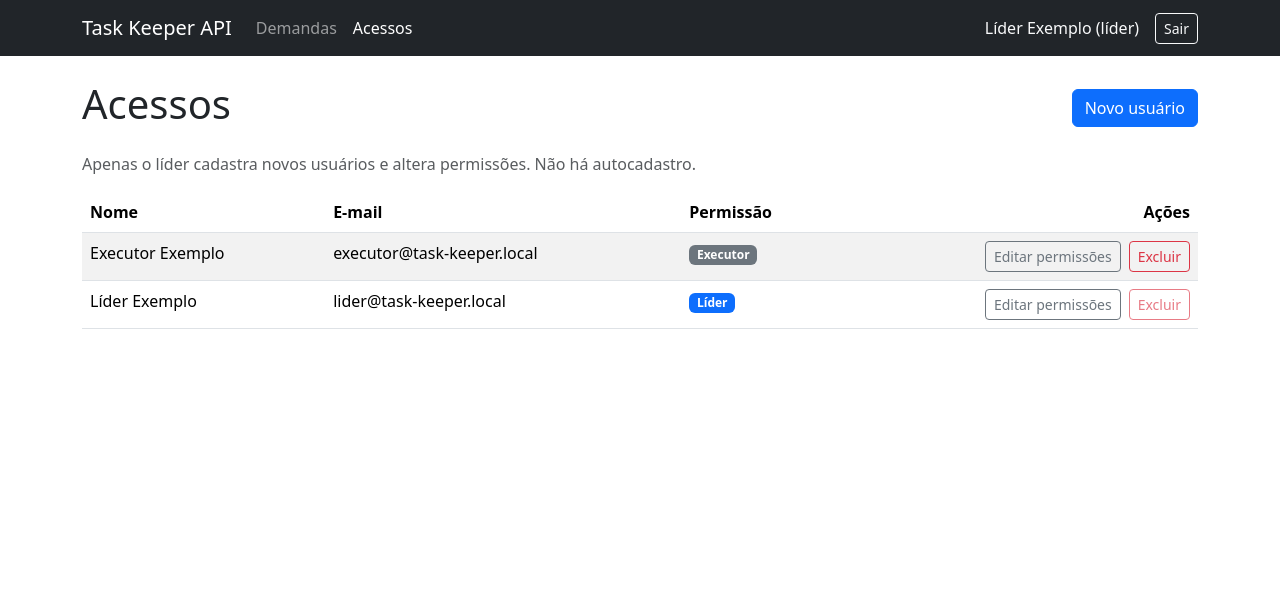
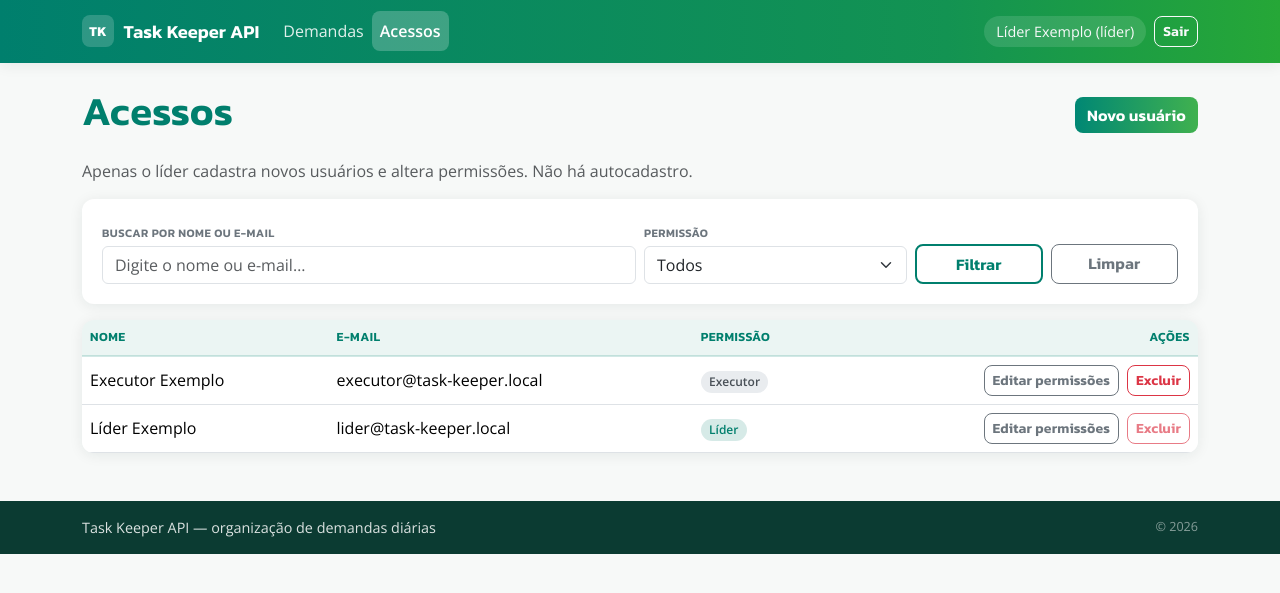
Before and after one commit to Hirley/task_keeper_api, a Rails app: page /users in a window 1280 px wide. Shown: the top 593 px of the page. Run offline with Rails 7, Linux system fonts and the light colour scheme; a user stored in the database is signed in; some libraries are stand-ins or nearby versions.

Commit message:
Aplica redesign visual (CGE-CE) + busca e paginação em Demandas/Acessos
Aplica o patch task_keeper_api_redesign.patch (gerado a partir da main
antes da PR #4), reconciliando manualmente os dois arquivos que
conflitavam com o botão "Excluir usuário" já mesclado
(users_controller.rb e users/index.html.haml).

- app/assets/stylesheets/application.css: identidade visual inspirada
  no portal da CGE-CE (gradiente, tipografia Kanit/Open Sans, cards,
  badges, paginação, foco visível).
- Paginatable (app/controllers/concerns/paginatable.rb): paginação via
  limit/offset puro, sem gem nova.
- Demandas e Acessos ganham formulário de busca (texto + datalist de
  autocomplete + filtro por status/permissão) e paginação.
- Formulários de demanda/usuário ganham autocomplete nos campos.
- Layout: navbar com toggler mobile (exige bootstrap.bundle.min.js,
  adicionado), footer, Google Fonts.
- Corrigido: os links de paginação usavam a chave símbolo :page junto
  da chave string "page" de request.query_parameters, o que duplicava
  o parâmetro "page" na querystring — trocado para "page" (string) nos
  três links do partial de paginação.
- Specs novos cobrindo busca por título/status (demandas), busca por
  nome/e-mail/permissão (usuários) e paginação além de 10 registros.

```diff
--- /dev/null
+++ b/app/assets/stylesheets/application.css
@@ -0,0 +1,300 @@
+/*
+ * Identidade visual inspirada no portal da Controladoria e Ouvidoria Geral
+ * do Estado do Ceará (https://www.ce.gov.br/cge/).
+ *
+ * Paleta e tipografia extraídas do site real (via inspeção de estilos
+ * computados): gradiente verde-petróleo -> verde institucional, fonte
+ * Kanit para títulos/UI e Open Sans para o corpo do texto.
+ */
+
+:root {
+  --tk-teal: #007f6d;
+  --tk-green-mid: #139352;
+  --tk-green: #26a737;
+  --tk-green-strong: #1b7727;
+  --tk-cyan: #5ac1d4;
+  --tk-gradient: linear-gradient(90deg, #007f6d 0%, #139352 74%, #26a737 100%);
+  --tk-gradient-soft: linear-gradient(90deg, #008774 0%, #40b14f 100%);
+  --tk-bg: #f7f9f8;
+  --tk-text: #212529;
+  --tk-radius: 0.75rem;
+  --tk-radius-sm: 0.5rem;
+  --tk-shadow: 0 2px 14px rgba(0, 40, 34, 0.08);
+}
+
+/* ---------- Tipografia ---------- */
+
+body {
+  background-color: var(--tk-bg);
+  color: var(--tk-text);
+  font-family: "Open Sans", "Segoe UI", Helvetica, Arial, sans-serif;
+  font-weight: 400;
+}
+
+h1,
+h2,
+h3,
+h4,
+h5,
+h6,
+.navbar-brand,
+.btn,
+label,
+.form-label,
+th {
+  font-family: "Kanit", "Open Sans", "Segoe UI", Helvetica, Arial, sans-serif;
+}
+
+h1 {
+  font-weight: 600;
+  color: var(--tk-teal);
+  letter-spacing: 0.01em;
+}
+
+/* ---------- Acessibilidade (foco visível, como no padrão gov.br) ---------- */
+
+a:focus-visible,
+button:focus-visible,
+.btn:focus-visible,
+.form-control:focus-visible,
+.form-select:focus-visible,
+input:focus-visible {
+  outline: 3px solid var(--tk-cyan);
+  outline-offset: 2px;
+}
+
+.form-control:focus,
+.form-select:focus {
+  border-color: var(--tk-teal);
+  box-shadow: 0 0 0 0.2rem rgba(0, 127, 109, 0.18);
+}
+
+/* ---------- Navbar ---------- */
+
+.tk-navbar {
+  background: var(--tk-gradient);
+  box-shadow: var(--tk-shadow);
+  padding-top: 0.65rem;
+  padding-bottom: 0.65rem;
+}
+
+.tk-brand {
+  display: inline-flex;
+  align-items: center;
+  gap: 0.6rem;
+  font-weight: 600;
+  font-size: 1.15rem;
+  color: #fff !important;
+}
+
+.tk-brand-badge {
+  display: inline-flex;
+  align-items: center;
+  justify-content: center;
+  width: 2rem;
+  height: 2rem;
+  border-radius: var(--tk-radius-sm);
+  background: rgba(255, 255, 255, 0.18);
+  font-weight: 700;
+  font-size: 0.85rem;
+  letter-spacing: 0.03em;
+}
+
+.tk-navbar .nav-link {
+  color: rgba(255, 255, 255, 0.88);
+  font-weight: 500;
+  border-radius: var(--tk-radius-sm);
+  padding-left: 0.75rem;
+  padding-right: 0.75rem;
+  transition: background-color 0.15s ease-in-out, color 0.15s ease-in-out;
+}
+
+.tk-navbar .nav-link:hover,
+.tk-navbar .nav-link:focus-visible {
+  color: #fff;
+  background-color: rgba(255, 255, 255, 0.14);
+}
+
+.tk-navbar .nav-link.active {
+  color: #fff;
+  background-color: rgba(255, 255, 255, 0.22);
+  font-weight: 600;
+}
+
+.tk-user-chip {
+  font-size: 0.9rem;
+  background-color: rgba(255, 255, 255, 0.12);
+  padding: 0.3rem 0.75rem;
+  border-radius: 999px;
+}
+
+/* ---------- Botões ---------- */
+
+.btn {
+  border-radius: var(--tk-radius-sm);
+  font-weight: 600;
+  letter-spacing: 0.01em;
+}
+
+.btn-tk-primary {
+  background: var(--tk-gradient-soft);
+  border: none;
+  color: #fff;
+}
+
+.btn-tk-primary:hover,
+.btn-tk-primary:focus {
+  filter: brightness(0.94);
+  color: #fff;
+}
+
+.btn-tk-outline {
+  background-color: #fff;
+  border: 2px solid var(--tk-teal);
+  color: var(--tk-teal);
+}
+
+.btn-tk-outline:hover,
+.btn-tk-outline:focus {
+  background-color: var(--tk-teal);
+  color: #fff;
+}
+
+/* ---------- Cards / superfícies ---------- */
+
+.tk-card {
+  background-color: #fff;
+  border: none;
+  border-radius: var(--tk-radius);
+  box-shadow: var(--tk-shadow);
+}
+
+.tk-card .card-body {
+  padding: 1.25rem;
+}
+
+/* ---------- Tabelas ---------- */
+
+.table-responsive.tk-card {
+  padding: 0;
+}
+
+.tk-card table {
+  margin-bottom: 0;
+}
+
+.tk-card thead th {
+  background-color: rgba(0, 127, 109, 0.08);
+  color: var(--tk-teal);
+  font-weight: 600;
+  text-transform: uppercase;
+  font-size: 0.78rem;
+  letter-spacing: 0.04em;
+  border-bottom: 2px solid rgba(0, 127, 109, 0.18);
+  white-space: nowrap;
+}
+
+.tk-card tbody tr:hover {
+  background-color: rgba(38, 167, 55, 0.06);
+}
+
+/* ---------- Badges de status/permissão ---------- */
+
+.badge {
+  font-weight: 600;
+  font-size: 0.75rem;
+  padding: 0.4em 0.7em;
+  border-radius: 999px;
+}
+
+.tk-badge-status-pendente {
+  background-color: #fff3cd;
+  color: #7a5b00;
+}
+
+.tk-badge-status-em_andamento {
+  background-color: rgba(90, 193, 212, 0.22);
+  color: #0a5c6b;
+}
+
+.tk-badge-status-concluida {
+  background-color: rgba(38, 167, 55, 0.18);
+  color: #1b7727;
+}
+
+.tk-badge-lider {
+  background-color: rgba(0, 127, 109, 0.16);
+  color: var(--tk-teal);
+}
+
+.tk-badge-executor {
+  background-color: #e9ecef;
+  color: #495057;
+}
+
+/* ---------- Filtros / busca ---------- */
+
+.tk-filter-label {
+  text-transform: uppercase;
+  font-size: 0.72rem;
+  letter-spacing: 0.04em;
+  font-weight: 600;
+  color: #6c757d;
+}
+
+/* ---------- Paginação ---------- */
+
+.pagination-tk .page-link {
+  color: var(--tk-teal);
+  border-radius: var(--tk-radius-sm);
+  margin: 0 0.15rem;
+  border: 1px solid rgba(0, 127, 109, 0.18);
+}
+
+.pagination-tk .page-item.active .page-link {
+  background: var(--tk-gradient-soft);
+  border-color: transparent;
+  color: #fff;
+}
+
+.pagination-tk .page-item.disabled .page-link {
+  color: #adb5bd;
+  background-color: transparent;
+}
+
+/* ---------- Alertas ---------- */
+
+.tk-alert {
+  border: none;
+  border-radius: var(--tk-radius-sm);
+  box-shadow: var(--tk-shadow);
+}
+
+/* ---------- Login ---------- */
+
+.tk-login-card {
+  border: none;
+  border-radius: var(--tk-radius);
+  box-shadow: var(--tk-shadow);
+  overflow: hidden;
+}
+
+.tk-login-header {
+  background: var(--tk-gradient);
+  color: #fff;
+  padding: 1.75rem 1.5rem;
+}
+
+.tk-login-header h1 {
+  color: #fff;
+  margin-bottom: 0.15rem;
+}
+
+/* ---------- Footer ---------- */
+
+.tk-footer {
+  background-color: #0b3b32;
+  color: rgba(255, 255, 255, 0.85);
+  margin-top: 3rem;
+  font-size: 0.9rem;
+}
--- a/app/controllers/application_controller.rb
+++ b/app/controllers/application_controller.rb
@@ -1,4 +1,6 @@
 class ApplicationController < ActionController::Base
+  include Paginatable
+
   before_action :authenticate_user!
 
   rescue_from CanCan::AccessDenied do |exception|
--- /dev/null
+++ b/app/controllers/concerns/paginatable.rb
@@ -0,0 +1,37 @@
+# Paginação simples, sem dependência de gem externa (kaminari/will_paginate).
+#
+# Optamos por implementar isso "na mão" porque este sandbox de
+# desenvolvimento não tem acesso à rede para o rubygems.org nem uma versão
+# de Ruby compatível com o Gemfile — então não dá pra rodar `bundle install`
+# e validar uma gem nova aqui. A paginação abaixo usa só Active Record
+# (limit/offset), então funciona com o Gemfile atual sem exigir nenhuma
+# instalação adicional.
+module Paginatable
+  extend ActiveSupport::Concern
+
+  DEFAULT_PER_PAGE = 10
+
+  private
+
+  # Recebe um relation (scope) e devolve o relation já limitado à página
+  # atual (params[:page]). Também guarda os metadados da paginação em
+  # @pagination, para a view renderizar os links (ver
+  # app/views/shared/_pagination.html.haml).
+  def paginate(scope, per: DEFAULT_PER_PAGE)
+    total_count = scope.count
+    total_pages = [(total_count.to_f / per).ceil, 1].max
+
+    page = params[:page].to_i
+    page = 1 if page < 1
+    page = total_pages if page > total_pages
+
+    @pagination = {
+      current_page: page,
+      total_pages: total_pages,
+      total_count: total_count,
+      per_page: per
+    }
+
+    scope.limit(per).offset((page - 1) * per)
+  end
+end
--- a/app/controllers/users_controller.rb
+++ b/app/controllers/users_controller.rb
@@ -8,7 +8,12 @@ class UsersController < ApplicationController
   before_action :set_user, only: %i[edit update destroy]
 
   def index
-    @users = User.order(:name)
+    scope = User.order(:name)
+
+    @q = params[:q]
+    @role_filter = params[:role]
+    @users = paginate(filter_users(scope))
+    @name_suggestions = User.order(:name).limit(50).pluck(:name)
   end
 
   def new
@@ -68,4 +73,19 @@ class UsersController < ApplicationController
   def permission_params
     params.require(:user).permit(:name, :email, :role)
   end
+
+  # Filtro usado na busca da tela de Acessos (campo com autocomplete por
+  # nome/e-mail + select de permissão). Ambos são opcionais.
+  def filter_users(scope)
+    if params[:q].present?
+      term = "%#{ActiveRecord::Base.sanitize_sql_like(params[:q])}%"
+      scope = scope.where("users.name LIKE ? OR users.email LIKE ?", term, term)
+    end
+
+    if params[:role].present? && User.roles.key?(params[:role])
+      scope = scope.where(role: params[:role])
+    end
+
+    scope
+  end
 end
--- a/app/views/layouts/application.html.haml
+++ b/app/views/layouts/application.html.haml
@@ -4,29 +4,47 @@
     %meta{ charset: "utf-8" }
     %meta{ name: "viewport", content: "width=device-width, initial-scale=1" }
     %title Task Keeper API
+    %link{ rel: "preconnect", href: "https://fonts.googleapis.com" }
+    %link{ rel: "preconnect", href: "https://fonts.gstatic.com", crossorigin: "anonymous" }
+    %link{ rel: "stylesheet", href: "https://fonts.googleapis.com/css2?family=Kanit:wght@300;400;500;600;700&family=Open+Sans:wght@300;400;600&display=swap" }
     %link{ rel: "stylesheet", href: "https://cdn.jsdelivr.net/npm/bootstrap@5.3.3/dist/css/bootstrap.min.css" }
+    = stylesheet_link_tag "application"
     = csrf_meta_tags
     = csp_meta_tag
     = javascript_importmap_tags
   %body
-    %nav.navbar.navbar-expand-lg.navbar-dark.bg-dark
+    %nav.navbar.navbar-expand-lg.navbar-dark.tk-navbar
       .container
-        = link_to "Task Keeper API", root_path, class: "navbar-brand"
+        = link_to root_path, class: "navbar-brand tk-brand" do
+          %span.tk-brand-badge TK
+          Task Keeper API
+
         - if user_signed_in?
-          %ul.navbar-nav.me-auto
-            %li.nav-item
-              = link_to "Demandas", demandas_path, class: "nav-link#{' active' if current_page?(demandas_path)}"
-            - if can? :manage, User
+          %button.navbar-toggler{ type: "button", data: { bs_toggle: "collapse", bs_target: "#tkNavbar" }, "aria-controls" => "tkNavbar", "aria-expanded" => "false", "aria-label" => "Alternar navegação" }
+            %span.navbar-toggler-icon
+
+          #tkNavbar.collapse.navbar-collapse
+            %ul.navbar-nav.me-auto
               %li.nav-item
-                = link_to "Acessos", users_path, class: "nav-link#{' active' if current_page?(users_path)}"
-          .d-flex.align-items-center
-            %span.text-light.me-3
-              = current_user.name
-              = " (#{current_user.lider? ? 'líder' : 'executor'})"
-            = button_to "Sair", destroy_user_session_path, method: :delete, class: "btn btn-outline-light btn-sm"
+                = link_to "Demandas", demandas_path, class: "nav-link#{' active' if current_page?(demandas_path)}"
+              - if can? :manage, User
+                %li.nav-item
+                  = link_to "Acessos", users_path, class: "nav-link#{' active' if current_page?(users_path)}"
+            .d-flex.align-items-center.gap-2.mt-3.mt-lg-0
+              %span.text-light.tk-user-chip
+                = current_user.name
+                = " (#{current_user.lider? ? 'líder' : 'executor'})"
+              = button_to "Sair", destroy_user_session_path, method: :delete, class: "btn btn-outline-light btn-sm"
 
-    .container.mt-4
+    .container.mt-4.mb-5
       - flash.each do |type, message|
-        .alert{ class: "alert-#{type == 'alert' ? 'danger' : 'success'}" }= message
+        .alert.tk-alert{ class: "alert-#{type == 'alert' ? 'danger' : 'success'}" }= message
 
       = yield
+
+    %footer.tk-footer
+      .container.d-flex.flex-wrap.justify-content-between.align-items-center.py-3
+        %span Task Keeper API — organização de demandas diárias
+        %span.text-white-50.small= "© #{Time.current.year}"
+
+    %script{ src: "https://cdn.jsdelivr.net/npm/bootstrap@5.3.3/dist/js/bootstrap.bundle.min.js" }
--- /dev/null
+++ b/app/views/shared/_pagination.html.haml
@@ -0,0 +1,22 @@
+- if pagination && pagination[:total_pages] > 1
+  %nav.mt-4{ "aria-label" => "Navegação de páginas" }
+    %ul.pagination.pagination-tk.justify-content-center.flex-wrap
+      %li.page-item{ class: ("disabled" if pagination[:current_page] <= 1) }
+        = link_to "‹ Anterior", url_for(request.query_parameters.merge("page" => pagination[:current_page] - 1)),
+          class: "page-link", "aria-label" => "Página anterior"
+
+      - pagination_window(pagination[:current_page], pagination[:total_pages]).each do |token|
+        - if token == :gap
+          %li.page-item.disabled
+            %span.page-link …
+        - else
+          %li.page-item{ class: ("active" if token == pagination[:current_page]) }
+            = link_to token, url_for(request.query_parameters.merge("page" => token)),
+              class: "page-link", "aria-label" => "Página #{token}"
+
+      %li.page-item{ class: ("disabled" if pagination[:current_page] >= pagination[:total_pages]) }
+        = link_to "Próxima ›", url_for(request.query_parameters.merge("page" => pagination[:current_page] + 1)),
+          class: "page-link", "aria-label" => "Próxima página"
+
+    %p.text-center.text-muted.small.mb-0
+      = "#{pagination[:total_count]} registro(s) — página #{pagination[:current_page]} de #{pagination[:total_pages]}"
--- a/app/views/users/_form.html.haml
+++ b/app/views/users/_form.html.haml
@@ -7,11 +7,11 @@
 
   .mb-3
     = f.label :name, "Nome", class: "form-label"
-    = f.text_field :name, class: "form-control", required: true
+    = f.text_field :name, class: "form-control", required: true, autocomplete: "name"
 
   .mb-3
     = f.label :email, "E-mail", class: "form-label"
-    = f.email_field :email, class: "form-control", required: true
+    = f.email_field :email, class: "form-control", required: true, autocomplete: "email"
 
   - if user.new_record?
     .mb-3
@@ -30,5 +30,5 @@
       Executor só cadastra e visualiza demandas.
 
   .d-flex.gap-2
-    = f.submit(user.new_record? ? "Cadastrar" : "Salvar permissões", class: "btn btn-primary")
+    = f.submit(user.new_record? ? "Cadastrar" : "Salvar permissões", class: "btn btn-tk-primary")
     = link_to "Cancelar", users_path, class: "btn btn-outline-secondary"
--- a/app/views/users/index.html.haml
+++ b/app/views/users/index.html.haml
@@ -1,36 +1,61 @@
 .d-flex.justify-content-between.align-items-center.mb-3
   %h1 Acessos
-  = link_to "Novo usuário", new_user_path, class: "btn btn-primary"
+  = link_to "Novo usuário", new_user_path, class: "btn btn-tk-primary"
 
 %p.text-muted
   Apenas o líder cadastra novos usuários e altera permissões. Não há autocadastro.
 
-%table.table.table-striped
-  %thead
-    %tr
-      %th Nome
-      %th E-mail
-      %th Permissão
-      %th.text-end Ações
-  %tbody
-    - @users.each do |user|
+.card.tk-card.mb-3
+  .card-body
+    = form_with url: users_path, method: :get, local: true, class: "row g-2 align-items-end" do |f|
+      .col-md-6
+        = f.label :q, "Buscar por nome ou e-mail", class: "tk-filter-label form-label mb-1"
+        = f.text_field :q, value: @q, list: "user-name-suggestions", autocomplete: "off",
+          class: "form-control", placeholder: "Digite o nome ou e-mail…"
+        %datalist#user-name-suggestions
+          - @name_suggestions.each do |name|
+            %option{ value: name }
+      .col-md-3
+        = f.label :role, "Permissão", class: "tk-filter-label form-label mb-1"
+        = f.select :role, [["Todos", ""]] + User.roles.keys.map { |role| [role.humanize, role] },
+          { selected: @role_filter }, class: "form-select"
+      .col-md-3.d-flex.gap-2
+        = f.submit "Filtrar", class: "btn btn-tk-outline w-50"
+        = link_to "Limpar", users_path, class: "btn btn-outline-secondary w-50"
+
+.table-responsive.tk-card
+  %table.table.table-hover.align-middle
+    %thead
       %tr
-        %td= user.name
-        %td= user.email
-        %td
-          %span{ class: "badge #{user.lider? ? 'bg-primary' : 'bg-secondary'}" }
-            = user.lider? ? "Líder" : "Executor"
-        %td.text-end
-          .d-flex.gap-2.justify-content-end
-            = link_to "Editar permissões", edit_user_path(user), class: "btn btn-sm btn-outline-secondary"
-            - if user == current_user
-              %button.btn.btn-sm.btn-outline-danger{ disabled: true, title: "Você não pode excluir o seu próprio usuário" } Excluir
+        %th Nome
+        %th E-mail
+        %th Permissão
+        %th.text-end Ações
+    %tbody
+      - @users.each do |user|
+        %tr
+          %td= user.name
+          %td= user.email
+          %td
+            %span{ class: "badge #{user.lider? ? 'tk-badge-lider' : 'tk-badge-executor'}" }
+              = user.lider? ? "Líder" : "Executor"
+          %td.text-end
+            .d-flex.gap-2.justify-content-end
+              = link_to "Editar permissões", edit_user_path(user), class: "btn btn-sm btn-outline-secondary"
+              - if user == current_user
+                %button.btn.btn-sm.btn-outline-danger{ disabled: true, title: "Você não pode excluir o seu próprio usuário" } Excluir
+              - else
+                = button_to "Excluir", user_path(user), method: :delete,
+                  class: "btn btn-sm btn-outline-danger",
+                  form: { data: { turbo_confirm: "Tem certeza que deseja excluir #{user.name}? Essa ação não pode ser desfeita." } }
+
+    - if @users.empty?
+      %tbody
+        %tr
+          %td.text-muted{ colspan: 4 }
+            - if @q.present? || @role_filter.present?
+              Nenhum usuário encontrado com os filtros aplicados.
             - else
-              = button_to "Excluir", user_path(user), method: :delete,
-                class: "btn btn-sm btn-outline-danger",
-                form: { data: { turbo_confirm: "Tem certeza que deseja excluir #{user.name}? Essa ação não pode ser desfeita." } }
+              Nenhum usuário cadastrado ainda.
 
-  - if @users.empty?
-    %tbody
-      %tr
-        %td.text-muted{ colspan: 4 } Nenhum usuário cadastrado ainda.
+= render "shared/pagination", pagination: @pagination
```
Also changed, not shown: app/controllers/demandas_controller.rb (+21 -1 lines), app/helpers/demandas_helper.rb (added, +7 -0 lines), app/helpers/pagination_helper.rb (added, +21 -0 lines), app/views/demandas/_form.html.haml (+6 -2 lines), app/views/demandas/index.html.haml (+54 -28 lines), app/views/devise/sessions/new.html.haml (+21 -17 lines), spec/requests/demandas_spec.rb (+34 -0 lines), spec/requests/users_spec.rb (+22 -0 lines), README.md.
